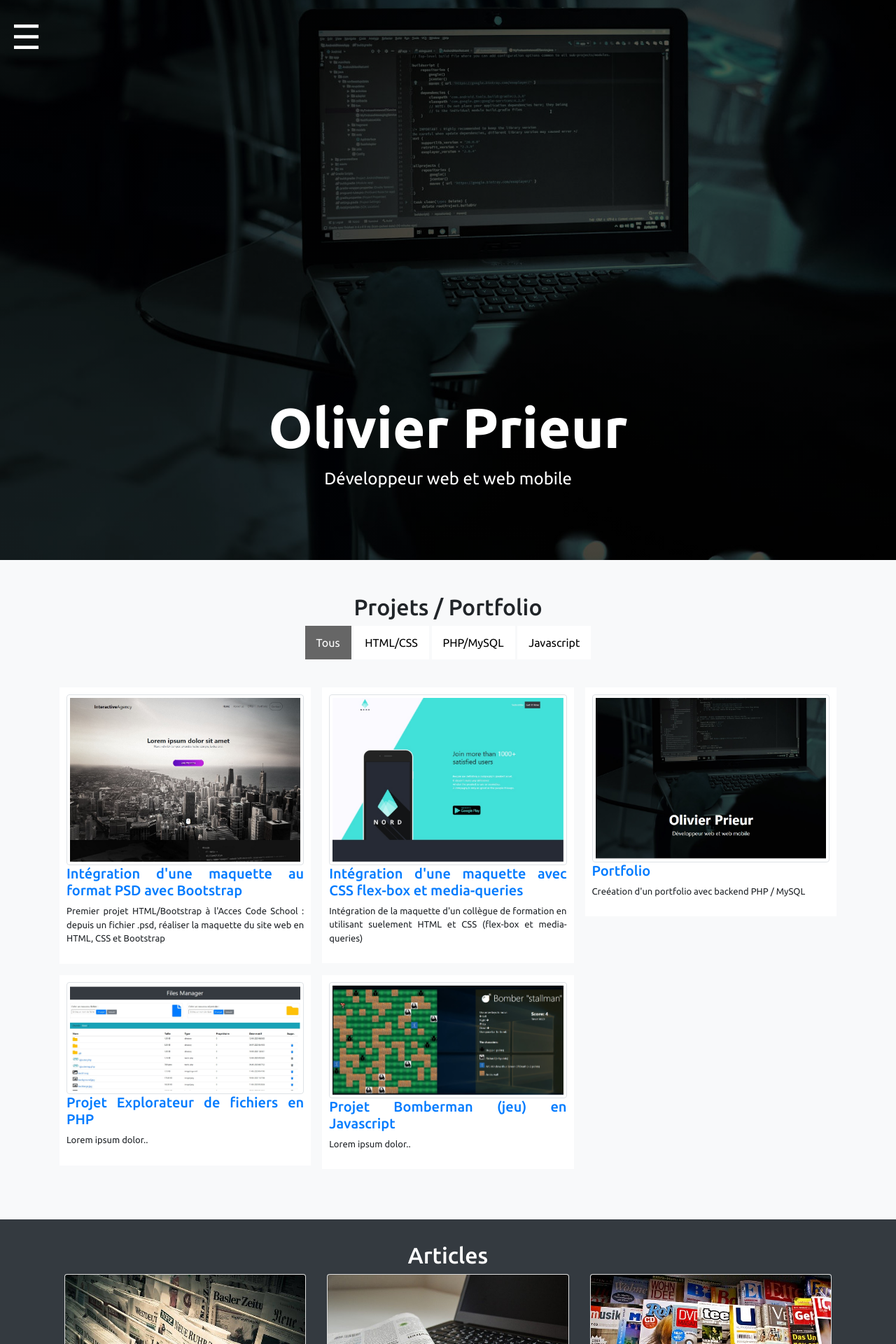
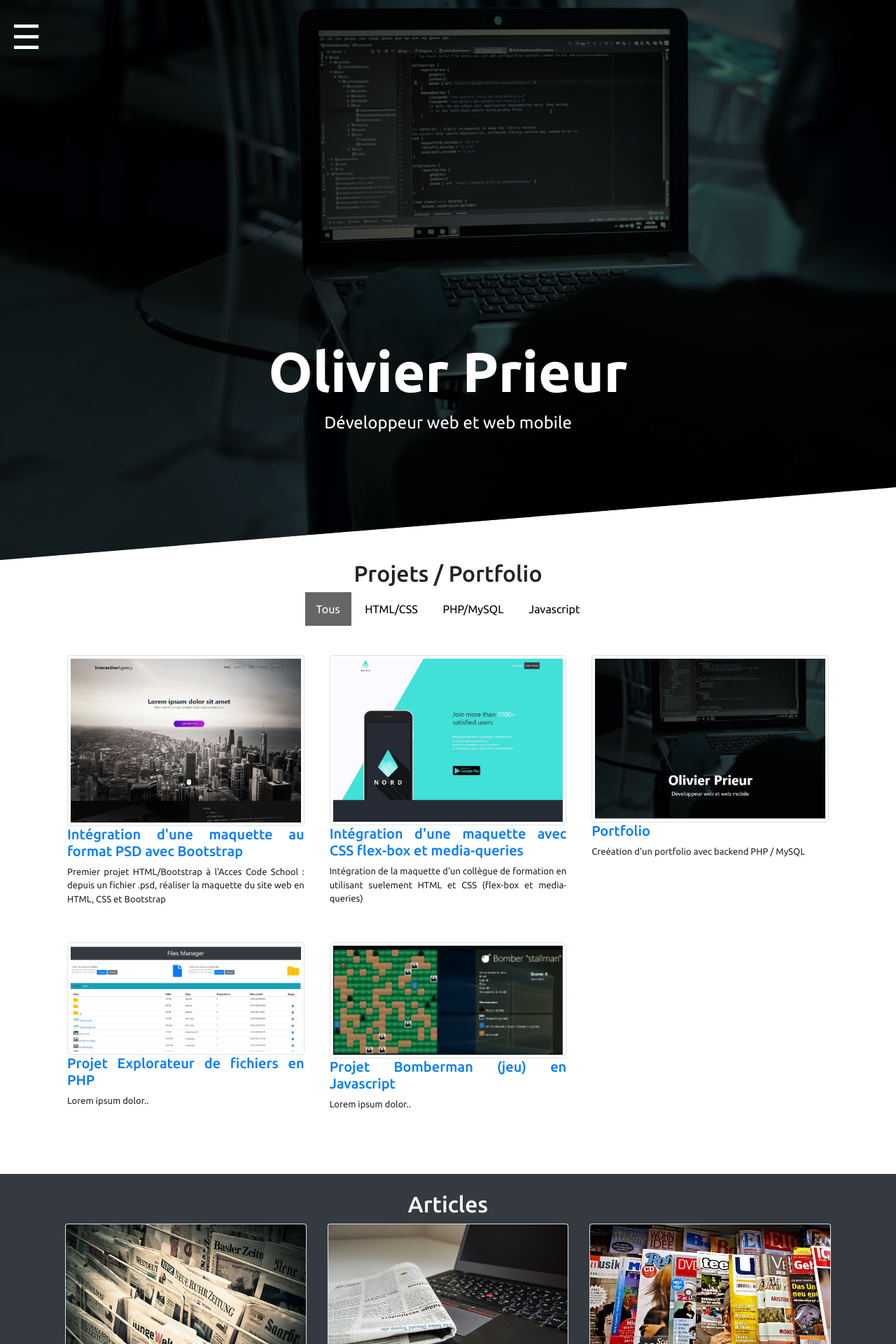
Before and after one commit to citizenz7/portfolio, a PHP site: page / in a window 1280 px wide. Shown: the top 1920 px of the page at 70% size. Run offline with PHP 8.4, Linux system fonts and the light colour scheme; some libraries are stand-ins or nearby versions.

Commit message:
background effects, fixes

```diff
--- a/css/style.css
+++ b/css/style.css
@@ -8,7 +8,7 @@ body, html {
 /* The hero image */
 .hero-image {
   /* Use "linear-gradient" to add a darken background effect to the image (photographer.jpg). This will make the text easier to read */
-  background-image: linear-gradient(rgba(0, 0, 0, 0.6), rgba(0, 0, 0, 0.6)), url("../img/code-bg1.jpg");
+  background-image: linear-gradient(to right bottom, rgba(0, 0, 0, 0.6), rgba(0, 0, 0, 0.6)), url("../img/code-bg1.jpg");
   /* Set a specific height */
   height: 100%;
   /* Position and center the image to scale nicely on all screens */
@@ -16,6 +16,8 @@ body, html {
   background-repeat: no-repeat;
   background-size: cover;
   position: relative;
+  /* Clip path for header background image */
+  clip-path: polygon(0 0, 100% 0, 100% 87vh, 0 100%);
 }
 
 .hero-image2 {
@@ -28,13 +30,14 @@ body, html {
   background-repeat: no-repeat;
   background-size: cover;
   position: relative;
+  clip-path: polygon(0 0, 100% 0, 100% 45vh, 0 100%);
 }
 
 /* Place text in the middle of the image */
 .hero-text {
   text-align: center;
   position: absolute;
-  top: 80%;
+  top: 70%;
   left: 50%;
   transform: translate(-50%, -50%);
   color: white;
@@ -132,10 +135,6 @@ body, html {
 h1 {
   font-size: 50px;
   word-break: break-all;
-}
-
-.row {
-  margin: 8px -16px;
 }
 
 /* Add padding BETWEEN each column (if you want) */
@@ -248,9 +247,19 @@ h1 {
   /* Use "linear-gradient" to add a darken background effect to the image (photographer.jpg). This will make the text easier to read */
   background-image: linear-gradient(rgba(0, 0, 0, 0.7), rgba(0, 0, 0, 0.7)), url("../img/neversbg.jpg");
   /* Set a specific height */
-  height: 100%;
   /* Position and center the image to scale nicely on all screens */
   background-position: center;
   background-repeat: no-repeat;
   background-size: cover;
 }
+
+@media only screen and (max-width: 767px) {
+  #apropos2 {
+    /* The file size of this background image is 93% smaller
+       to improve page load speed on mobile internet connections */
+    background-position: center;
+    background-repeat: no-repeat;
+    background-size: cover;
+    background-image: linear-gradient(rgba(0, 0, 0, 0.7), rgba(0, 0, 0, 0.7)), url("../img/neversbg-small.jpg");
+  }
+}
--- a/index.html
+++ b/index.html
@@ -32,8 +32,8 @@
     </div>
   </div>
 
-  <div id="projets" class="container-fluid bg-light">
-    <div class="container pt-5 pb-3">
+  <div id="projets" class="container-fluid">
+    <div class="container pb-3">
       <div class="text-center">
         <h2>Projets / Portfolio</h2>
       </div>
@@ -116,9 +116,9 @@
   </div><!-- //container-fluid -->
 
   <div id="articles" class="container-fluid bg-dark">
-    <div class="container pt-3 pb-5">
+    <div class="container">
       <div class="row">
-        <div class="col text-center">
+        <div class="col text-center pt-3 pb-5">
           <h2 class="text-white">Articles</h2>
           <div class="card-deck">
             <div class="card">
@@ -161,10 +161,10 @@
     </div>
   </div>
 
-  <div id="apropos2" class="container-fluid mt-0">
+  <div id="apropos2" class="container-fluid">
     <div id="apropos" class="container">
       <div class="row">
-        <div class="col pt-4">
+        <div class="col pt-4 pb-4">
           <div class="text-center text-white">
             <h2>A propos...</h2>
           </div>
@@ -228,8 +228,9 @@
                   <div class="col-sm-12 form-group">
                     <input class="form-control" id="subject" name="subject" placeholder="Sujet" type="text" required>
                   </div>
+                    <textarea class="form-control" id="message" name="message" placeholder="Votre message" rows="6" required></textarea>
                 </div>
-                <textarea class="form-control" id="message" name="message" placeholder="Votre message" rows="6" required></textarea>
+
                 <!--<br>
                 <label for="verif_box">Anti-spam : <br>
                   <div class="g-recaptcha" data-sitekey="6LfrmrUUAAAAAOU9sv-UO9A6joAVpLvrRB3sCbtt"></div>
@@ -244,11 +245,9 @@
               </div>
             </div>
           </form>
-
         </div>
       </div>
     </div>
-
   </div>
 
 
```
Also changed, not shown: img/neversbg-small.jpg (added).
